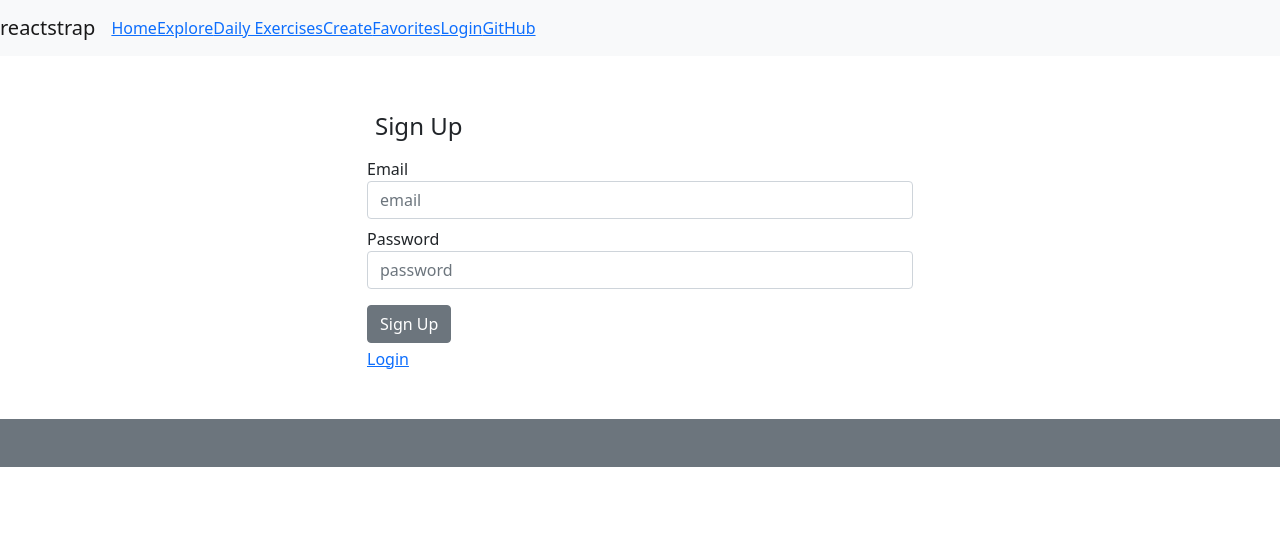
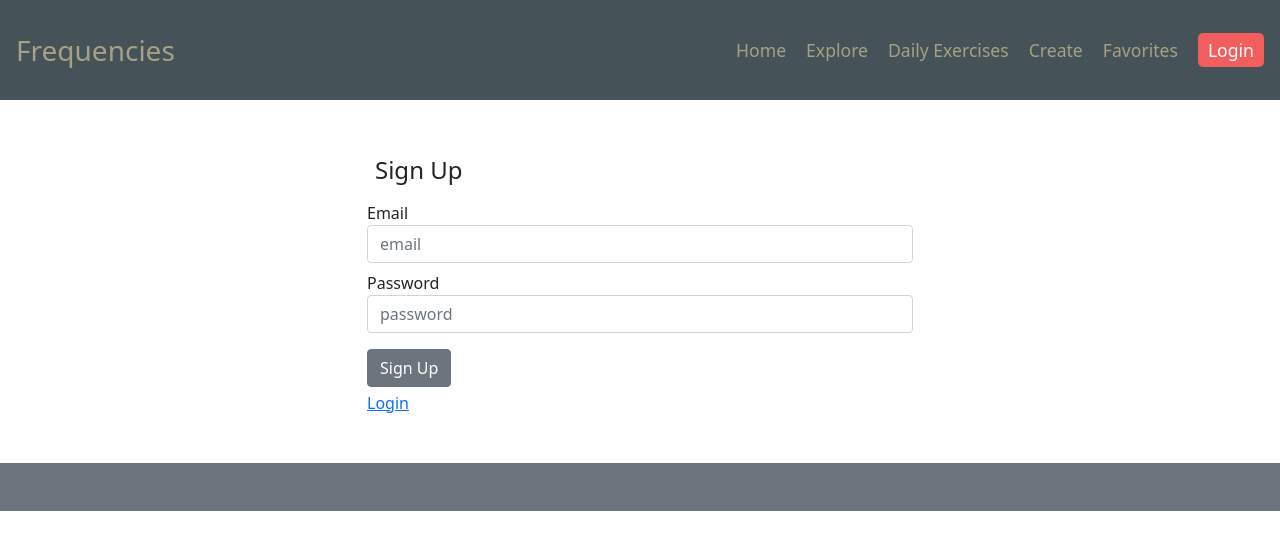
Before and after one commit to shannonjburris/well-waves, a React (Create React App) app in the folder client/: page /signup in a window 1280 px wide. Shown: the top 550 px of the page. Built offline with nearby package versions, Linux system fonts and the light colour scheme.

Commit message:
added nav styling    may need to change colors

```diff
--- /dev/null
+++ b/client/src/components/Header/index.css
@@ -0,0 +1,84 @@
+:root {
+    --darkblue: #111426;
+    --grayblue: #455359;
+    --tan: #A6A085;
+    --peach: #BF7D65;
+    --coral: #F25E5E;
+}
+
+.nav-bar {
+    background-color: #455359;
+}
+
+.nav-brand {
+    color: var(--tan) !important;
+    font-size: 1.75rem !important;
+}
+
+.nav-brand:hover {
+    color: var(--darkblue) !important;
+}
+
+.nav-link-group {
+    display: flex;
+    justify-content: flex-end;
+}
+
+.nav-links {
+    margin-right: 20px;
+    text-decoration: none !important;
+    color: var(--tan);
+    font-size: 1.1rem !important;
+}
+
+.nav-links:hover {
+    background-color: var(--coral);
+    color: var(--darkblue);
+    padding: 5px 5px 5px 5px;
+    border-radius: 5px;
+}
+
+.login-link {
+    background-color: var(--coral);
+    border-radius: 5px;
+    padding: 5px 10px 5px 10px;
+    text-decoration: none !important;
+    color: #ffffff;
+    font-size: 1.1rem !important;
+}
+
+.logout-link {
+    background-color: green;
+    border-radius: 5px;
+    padding: 5px 10px 5px 10px;
+    text-decoration: none !important;
+    color: #ffffff;
+    font-size: 1.1rem !important;
+}
+
+.login-link:hover, .logout-link:hover {
+    color: var(--darkblue);
+}
+
+@media only screen and (max-width: 845px) {
+    .login-link, .logout-link {
+        text-align: center;
+        margin-top: 8px;
+        display: flex;
+        justify-content: center;
+
+    }
+
+    .nav-link-group {
+        display: flex;
+        justify-content: center;
+    }
+
+    .nav-items {
+        margin: auto;
+    }
+
+    .nav-links {
+        font-size: 1rem !important;
+    }
+  }
--- a/client/src/components/Header/index.js
+++ b/client/src/components/Header/index.js
@@ -11,6 +11,8 @@ import { Link } from 'react-router-dom';
 
 import Auth from '../../utils/auth';
 
+import "./index.css"
+
 const Header = (props) => {
   const [isOpen, setIsOpen] = useState(false);
 
@@ -23,27 +25,26 @@ const Header = (props) => {
 
   return (
     <div>
-      <Navbar color="light" light expand="md">
-        <NavbarBrand href="/">reactstrap</NavbarBrand>
+      <Navbar light expand="md" className="px-3 py-4 nav-bar">
+        <NavbarBrand href="/" className="nav-brand">Frequencies</NavbarBrand>
         <NavbarToggler onClick={toggle} />
-        <Collapse isOpen={isOpen} navbar>
-          <Nav className="mr-auto" navbar>
+        <Collapse isOpen={isOpen} navbar  className="nav-link-group">
+          <Nav navbar>
+            <NavItem className="nav-items">
+              <Link to="/" className="nav-links">Home</Link>
+              <Link to="/explore" className="nav-links">Explore</Link>
+              <Link to="/dailyexercises" className="nav-links">Daily Exercises</Link>
+              <Link to="/create" className="nav-links">Create</Link>
+              <Link to="/favorites" className="nav-links">Favorites</Link>
+            </NavItem>
             <NavItem>
-              <Link to="/">Home</Link>
-              <Link to="/explore">Explore</Link>
-              <Link to="/dailyexercises">Daily Exercises</Link>
-              <Link to="/create">Create</Link>
-              <Link to="/favorites">Favorites</Link>
               {Auth.loggedIn() ? (
             <>
-              <Link onClick={logout}>Logout</Link>
+              <Link onClick={logout} className="logout-link">Logout</Link>
             </>
           ) : (
-              <Link to="/login">Login</Link>
+              <Link to="/login" className="login-link">Login</Link>
           )}
-            </NavItem>
-            <NavItem>
-              <Link href="https://github.com/reactstrap/reactstrap">GitHub</Link>
             </NavItem>
           </Nav>
         </Collapse>
```
